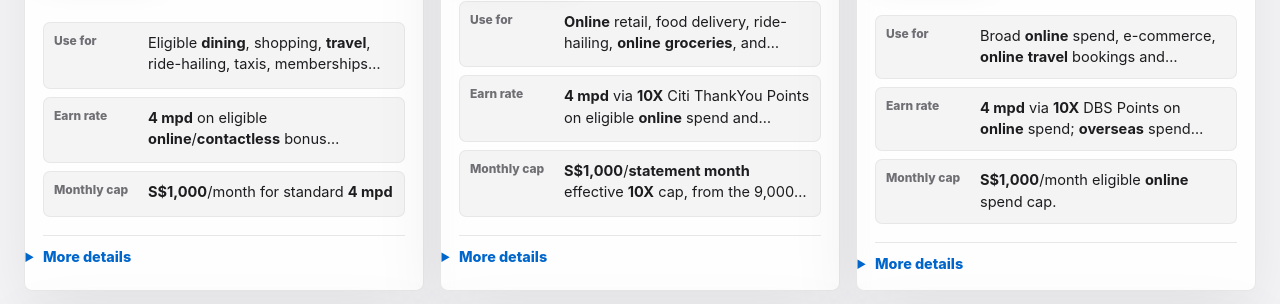
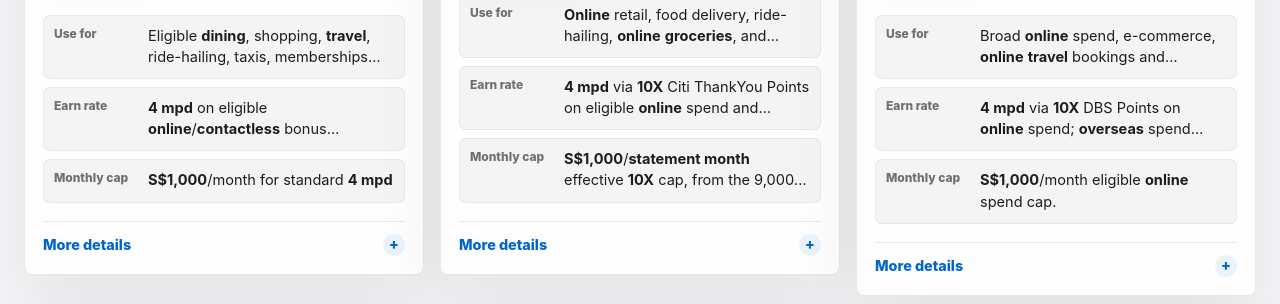
Before and after one commit to breadlover97/credit-card-recommendations, a plain HTML site: page index.html in a window 1280 px wide. Shown: the part 1832-2136 px from the top of the page. Drawn offline with Linux system fonts and the light colour scheme; no server answers.

Commit message:
Fix detail panel card alignment

```diff
--- a/styles.css
+++ b/styles.css
@@ -494,6 +494,7 @@
 }
 
 .portfolio-grid {
+  align-items: start;
   display: grid;
   gap: 16px;
   grid-template-columns: repeat(2, minmax(0, 1fr));
@@ -774,6 +775,7 @@
 }
 
 .card-grid {
+  align-items: start;
   display: grid;
   gap: 16px;
   grid-template-columns: repeat(3, minmax(0, 1fr));
@@ -966,11 +968,41 @@
 }
 
 summary {
+  align-items: center;
   color: var(--accent);
   cursor: pointer;
+  display: flex;
   font-size: 0.9rem;
   font-weight: 800;
-  list-style-position: outside;
+  gap: 10px;
+  justify-content: space-between;
+  line-height: 1.2;
+  list-style: none;
+}
+
+summary::-webkit-details-marker {
+  display: none;
+}
+
+summary::after {
+  align-items: center;
+  background: rgba(0, 102, 204, 0.08);
+  border-radius: 999px;
+  content: "+";
+  display: inline-flex;
+  flex: 0 0 22px;
+  font-size: 0.9rem;
+  height: 22px;
+  justify-content: center;
+  line-height: 1;
+  transition: background 180ms ease, color 180ms ease, transform 180ms ease;
+  width: 22px;
+}
+
+details[open] > summary::after {
+  background: var(--accent);
+  color: #fff;
+  content: "-";
 }
 
 .details-grid {
```
